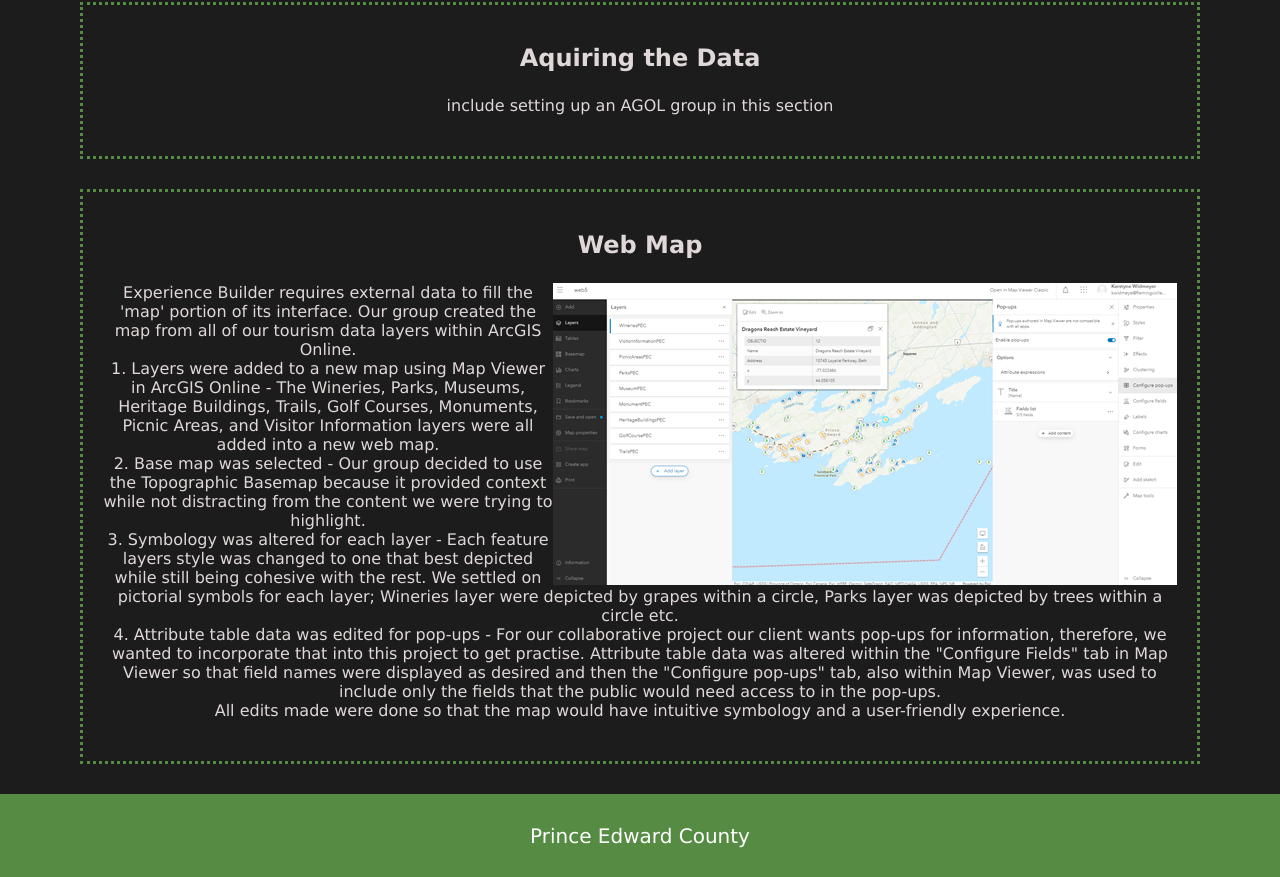
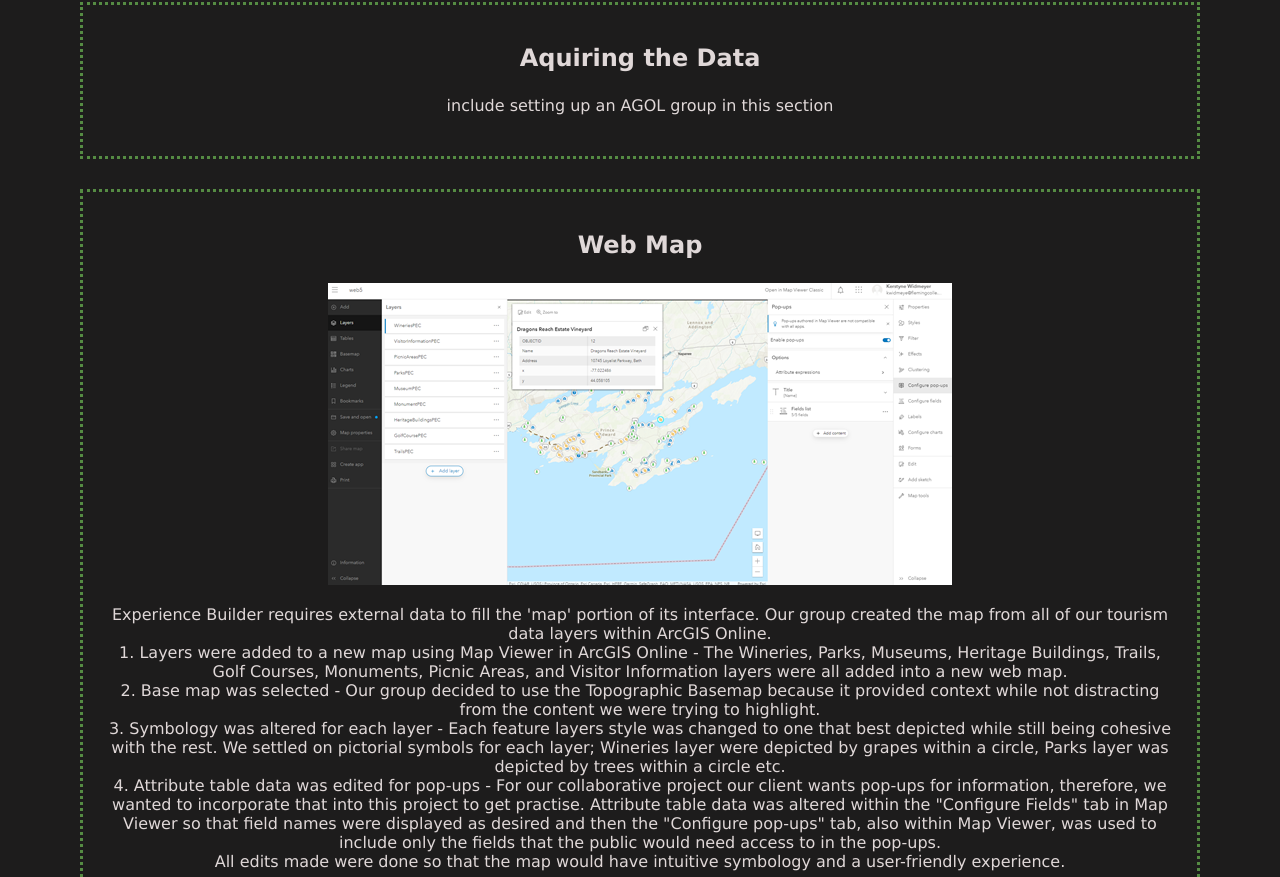
Before and after one commit to KerstyneW/Web5, a plain HTML site: page process.html in a window 1280 px wide. Shown: the part 925-1802 px from the top of the page. Drawn offline with Linux system fonts and the light colour scheme.

Commit message:
min width process page

```diff
--- a/css/styles.css
+++ b/css/styles.css
@@ -83,6 +83,19 @@ p {
     margin-bottom: 30px;
 }
 
+.Processdiv{
+    padding-top: 15px;
+    padding-bottom: 25px;
+    padding-left: 20px;
+    padding-right: 20px;
+    border: dotted;
+    border-color:#558b43;
+    margin-left: 80px;
+    margin-right: 80px;
+    margin-bottom: 30px;
+    min-width: 700px;
+}
+
 /* Nav Bar styles: reference https://www.w3schools.com/css/tryit.asp?filename=trycss_website_layout_navbar*/
 .Navbar {
     overflow: hidden;
@@ -123,9 +136,6 @@ p {
     color: #0a66c2;
     cursor: pointer;
 }
-.webmap {
-    float: right;
-}
 
 /*Container for Projects section on landing page, owner: Jade*/
 .flex-containerProjects {
--- a/process.html
+++ b/process.html
@@ -32,7 +32,7 @@
   <h2> Developmental Process </h2>
 </div>
 
-<div class="Proposaldiv">
+<div class="Processdiv">
     <div>
         <h3> Picking a Topic </h3>
         <p>
@@ -47,7 +47,7 @@
     </div>
 </div>
 
-<div class="Proposaldiv">
+<div class="Processdiv">
     <div>
         <h3> Aquiring the Data </h3>
         <p>
@@ -56,7 +56,7 @@
     </div>
 </div>
 
-<div class="Proposaldiv">
+<div class="Processdiv">
     <h3> Web Map </h3>
     <img class=webmap src="images/AGOLwebviewer.png" alt="ArcGIS Online web viewer example">
     <p>
```
